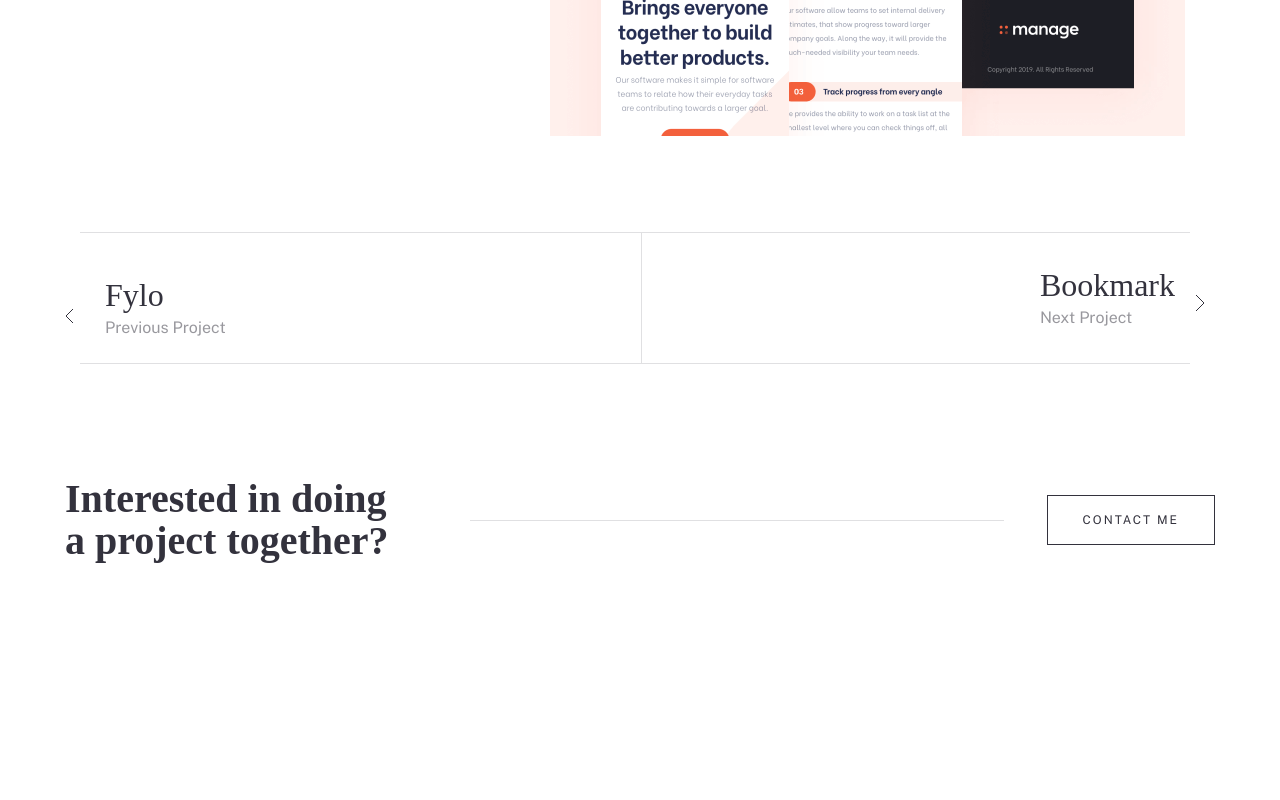
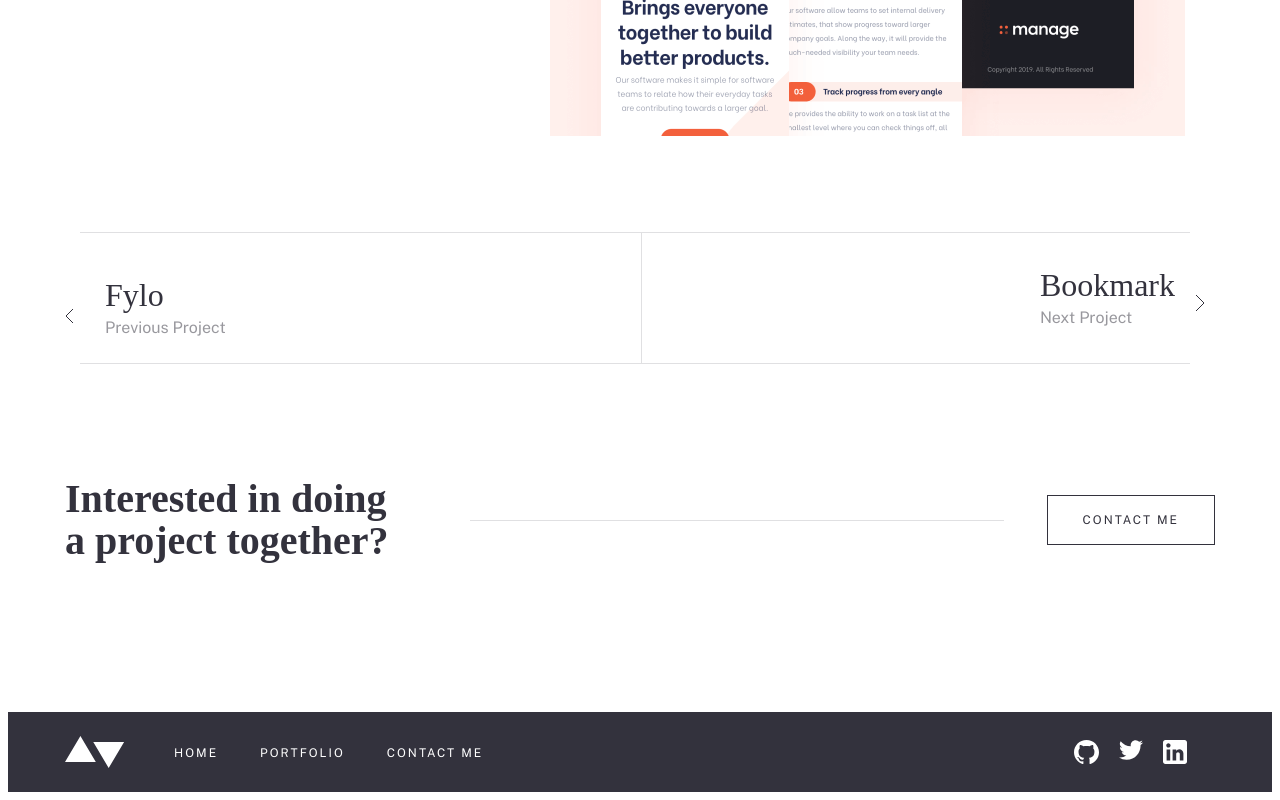
Before and after one commit to Hamidullo-Ahmedov/minimalist, a plain HTML site: page manage.html in a window 1280 px wide. Shown: the part 1868-2668 px from the top of the page. Before the commit the page ends 2438 px from the top, so only its background shows below. Drawn offline with Linux system fonts and the light colour scheme.

Commit message:
Add footer finish

```diff
--- a/manage.html
+++ b/manage.html
@@ -124,5 +124,59 @@
       </div>
     </section>
   </main>
+
+  <footer class="site-footer">
+    <div class="container">
+      <div class="site-footer-box">
+        <a class="site-logo" href="./index.html">
+          <img class="logo-img" src="./images/footer-logo-min.svg"
+          width="60"
+          height="32"
+          alt="Site logo">
+        </a>
+
+          <ul class="footer-list list-unstyled">
+            <li class="footer-item">
+              <a class="footer-link" href="#">HOME</a>
+            </li>
+            <li class="footer-item">
+              <a class="footer-link" href="#">PORTFOLIO</a>
+            </li>
+            <li class="footer-item">
+              <a class="footer-link" href="#">CONTACT ME</a>
+            </li>
+          </ul>
+
+          <div class="logo-img">
+            <ul class="logo-list list-unstyled">
+              <li class="logo-item">
+                <a class="logo-list-img" href="#">
+                  <img class="logo-item-img" src="./images/github-min.svg"
+                  width="25"
+                  height="24"
+                  alt="Github logo">
+                </a>
+              </li>
+              <li class="logo-item">
+                <a class="logo-list-img" href="#">
+                  <img class="logo-item-img" src="./images/twitter-min.svg"
+                  width="24"
+                  height="20"
+                  alt="Twitter logo">
+                </a>
+              </li>
+              <li class="logo-item">
+                <a class="logo-list-img" href="#">
+                  <img class="logo-item-img" src="./images/linkedin-min.svg"
+                  width="24"
+                  height="24"
+                  alt="Linkedin logo">
+                </a>
+              </li>
+            </ul>
+          </div>
+      </div>
+    </div>
+  </footer>
 </body>
 </html>
--- a/styles/main.css
+++ b/styles/main.css
@@ -341,3 +341,35 @@ img {
   text-transform: uppercase;
   text-decoration-line: none;
 }
+
+.site-footer {
+  margin-top: 150px;
+  padding-block: 24px;
+  background-color: #33323d;
+}
+
+.site-footer-box {
+  display: flex;
+  align-items: center;
+}
+
+.footer-list {
+  display: flex;
+  column-gap: 42px;
+  margin-inline: 49px 591px;
+}
+
+.footer-link {
+  color: #fff;
+  font-family: "Public Sans", "Arial", sans-serif;
+  font-size: 12px;
+  font-weight: 400;
+  letter-spacing: 2px;
+  text-transform: uppercase;
+  text-decoration-line: none;
+}
+
+.logo-list {
+  display: flex;
+  column-gap: 20px;
+}
```
Also changed, not shown: bookmark.html (added).
